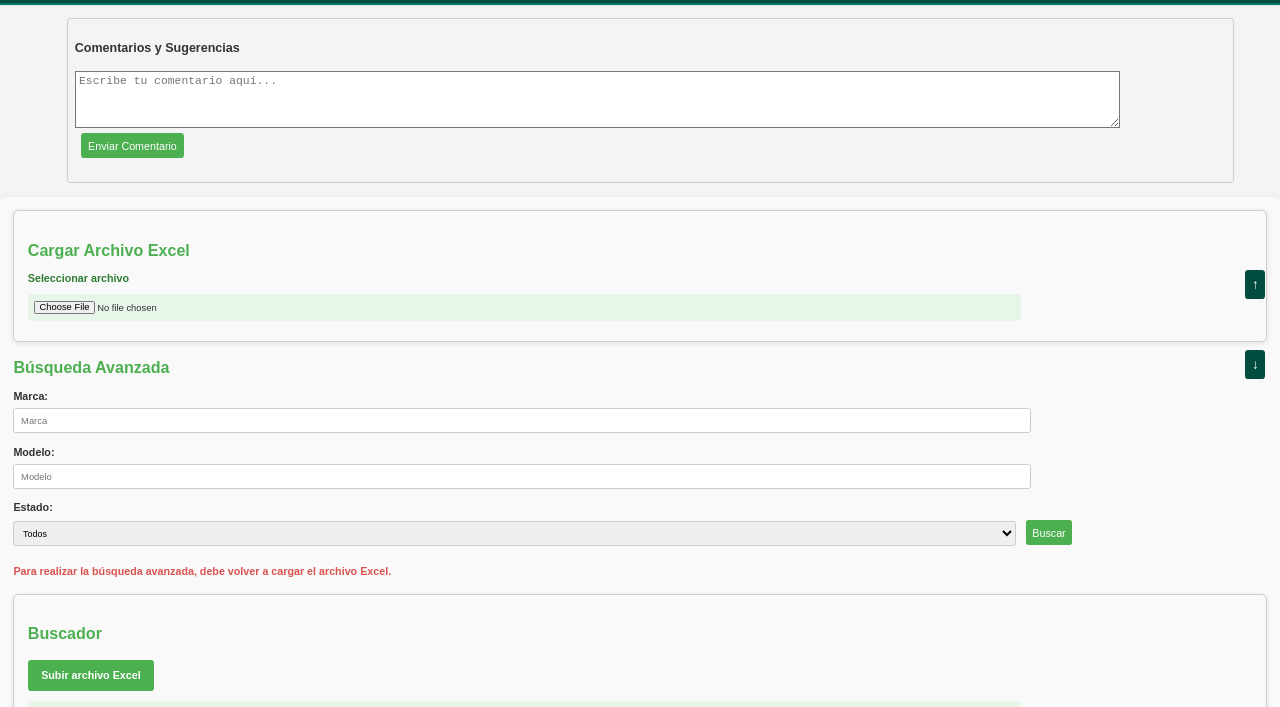
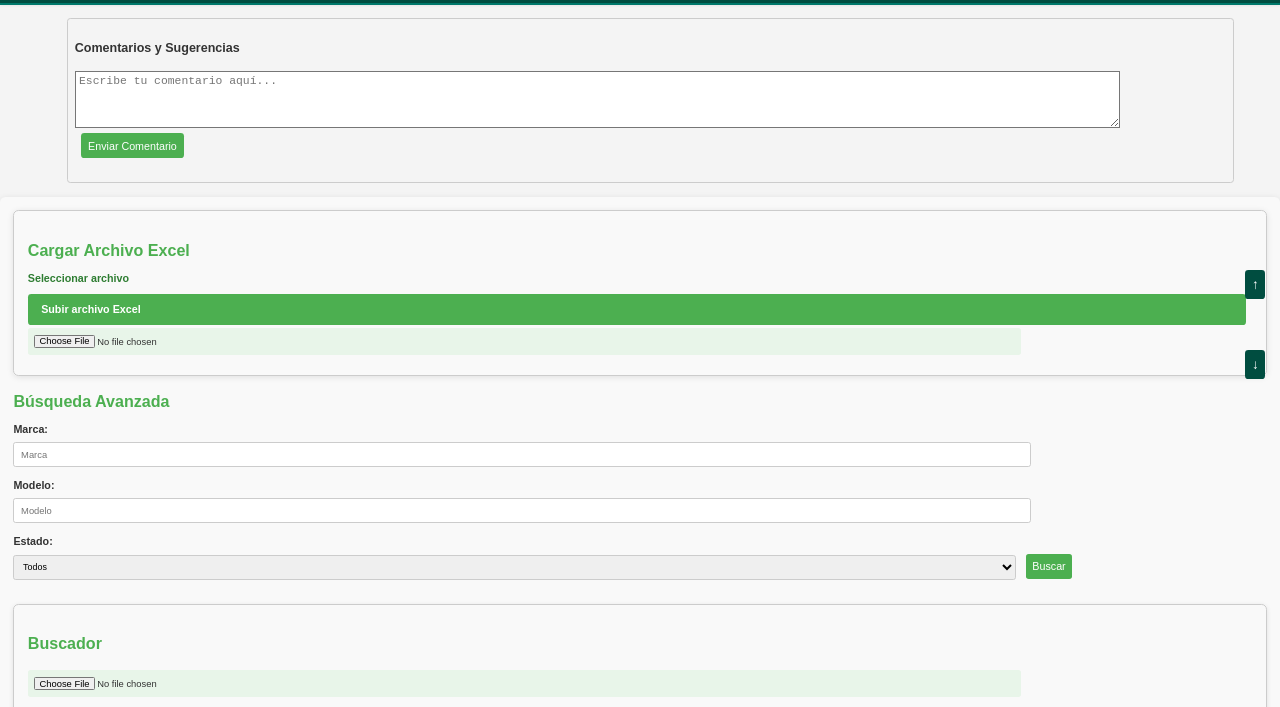
Before and after one commit to elutin-2019276/inventario-app, a plain HTML site: page public/index.html in a window 1280 px wide. Shown: the part 91-798 px from the top of the page. Drawn offline with nearby package versions, Linux system fonts and the light colour scheme.

Commit message:
Actualizando cambios.

```diff
--- a/public/index.html
+++ b/public/index.html
@@ -226,12 +226,12 @@
         <div id="listaComentarios"></div>
     </div>
 
-
     <div class="container">
         <!-- Sección de carga de archivo Excel -->
         <div class="upload-section">
             <h2>Cargar Archivo Excel</h2>
             <label class="upload-label" for="inputExcel">Seleccionar archivo</label>
+            <label for="fileInput" class="file-label">Subir archivo Excel</label>
             <input type="file" id="inputExcel" accept=".xlsx, .xls">
             <div class="upload-message" id="uploadMessage"></div>
         </div>
@@ -253,13 +253,10 @@
             </select>
 
             <button id="btnBuscarAvanzado">Buscar</button>
-            <div class="info-message" id="infoMessage">Para realizar la búsqueda avanzada, debe volver a cargar el
-                archivo Excel.</div>
         </div>
 
         <div class="buscador">
             <h2>Buscador</h2>
-              <label for="fileInput" class="file-label">Subir archivo Excel</label>
             <input type="file" id="fileInput" accept=".xlsx, .xls" />
             <input type="text" id="codigoBarras" style="display:none;" oninput="buscarProducto()"
                 placeholder="Buscar por código de barras..." />
```
